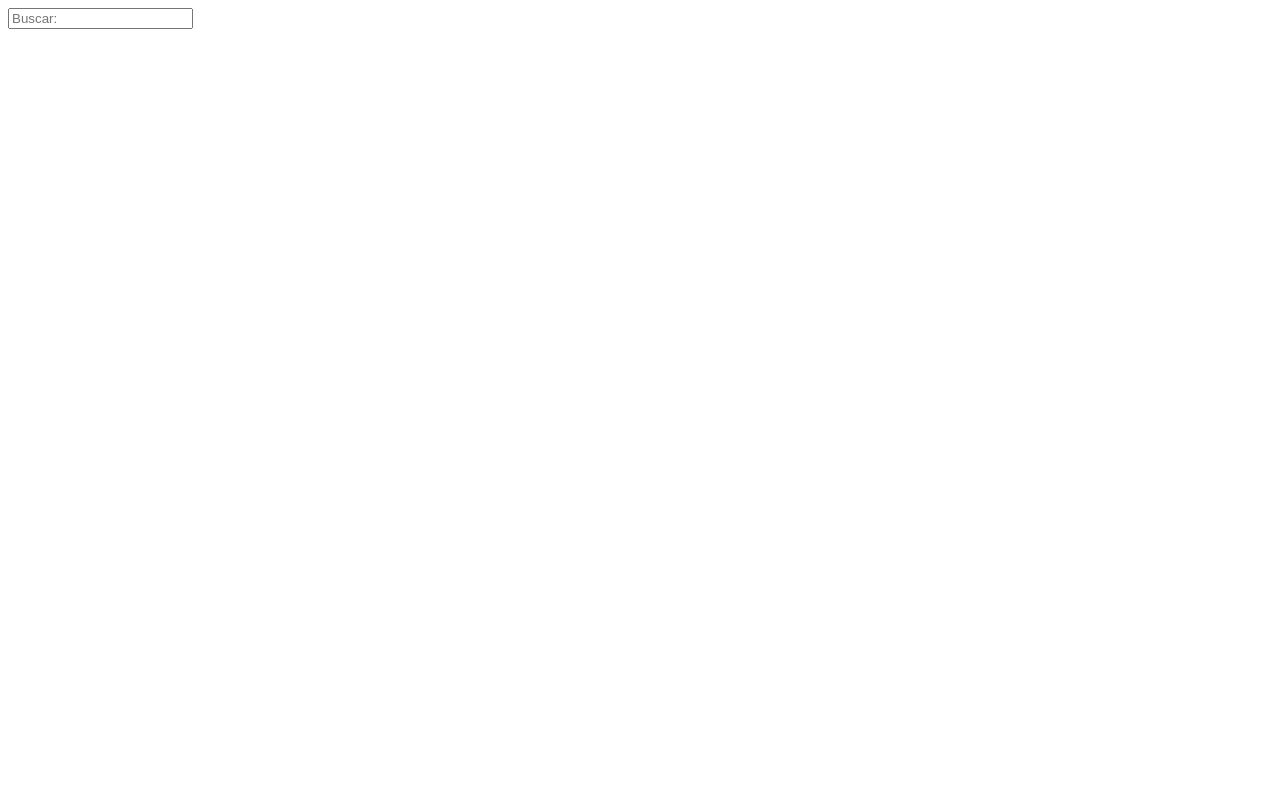
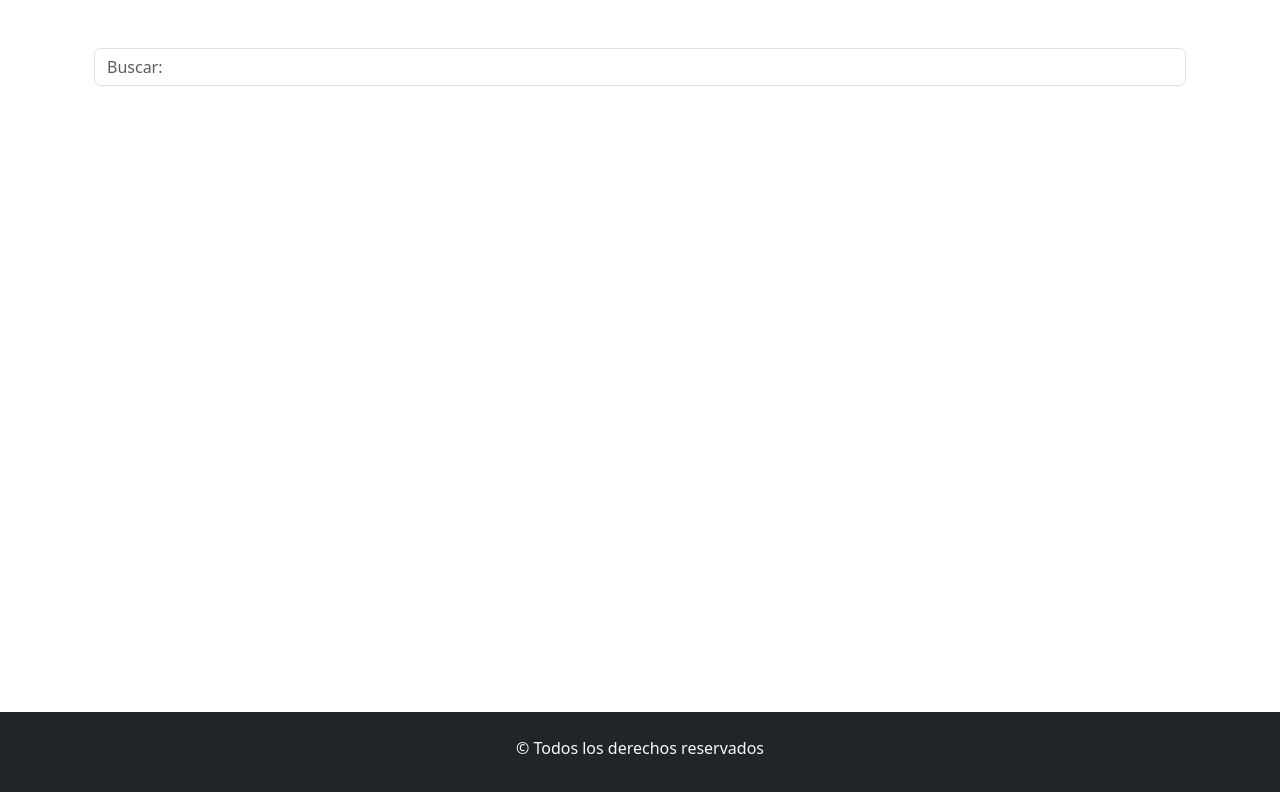
Before and after one commit to MauroDiazSantilli/EjercicioReact13, a React (Vite) app: page / in a window 1280 px wide. Shown: the top 792 px of the page. Built offline with nearby package versions, Linux system fonts and the light colour scheme.

Commit message:
Añadiendo un maquetado inicial

```diff
--- a/src/App.css
+++ b/src/App.css
@@ -0,0 +1,11 @@
+#root{
+    display: flex;
+    flex-direction: column;
+    min-height: 100vh;
+
+  }
+
+  .main{
+    flex-grow: 1;
+
+  }
--- a/src/App.jsx
+++ b/src/App.jsx
@@ -1,13 +1,21 @@
 import React from 'react';
+import 'bootstrap/dist/css/bootstrap.min.css'
 import { Container } from 'react-bootstrap';
 import './App.css';
 import Clima from './components/Clima';
 
 function App() {
   return (
+    <>
+    <section className='my-5 main'>
     <Container>
       <Clima />
     </Container>
+    </section>
+      <footer className='bg-dark text-light py-4 text-center'>
+        <p>&copy; Todos los derechos reservados</p>
+      </footer>
+    </>
   );
 }
 
```
